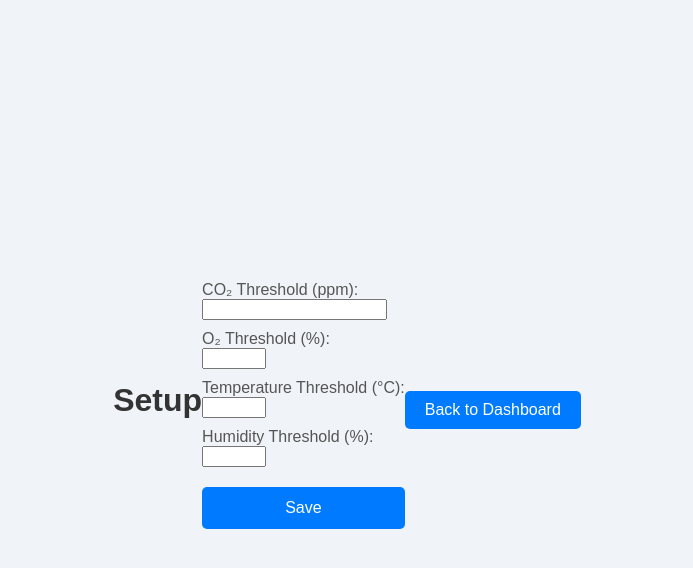
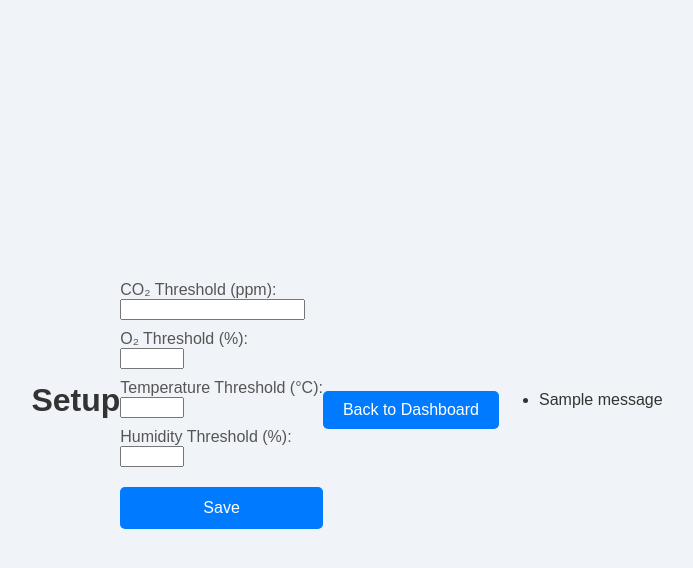
Before and after one commit to TheDukeElephant/bepproject, a Flask app: page /setup in a window 1280 px wide. Shown: the top 568 px of the page, without its empty margins (293-986 px from the left). Run offline with Flask 3, Linux system fonts and the light colour scheme; a user stored in the database is signed in; one stand-in notice (Sample message) is shown.

Commit message:
initiate setup only once

```diff
--- a/app/routes.py
+++ b/app/routes.py
@@ -16,8 +16,6 @@ def dashboard():
     # Render the dashboard page
     return render_template('dashboard.html')
 
-@main_blueprint.route('/setup', methods=['GET', 'POST'])
-@login_required
 @main_blueprint.route('/setup', methods=['GET', 'POST'])
 @login_required
 def setup():
--- a/app/templates/setup.html
+++ b/app/templates/setup.html
@@ -31,5 +31,16 @@
 
     <!-- Button to go back to the Dashboard -->
     <a href="{{ url_for('main.dashboard') }}"><button>Back to Dashboard</button></a>
+
+    <!-- Flash Messages -->
+    {% with messages = get_flashed_messages(with_categories=true) %}
+        {% if messages %}
+            <ul>
+            {% for category, message in messages %}
+                <li class="{{ category }}">{{ message }}</li>
+            {% endfor %}
+            </ul>
+        {% endif %}
+    {% endwith %}
 </body>
 </html>
```
